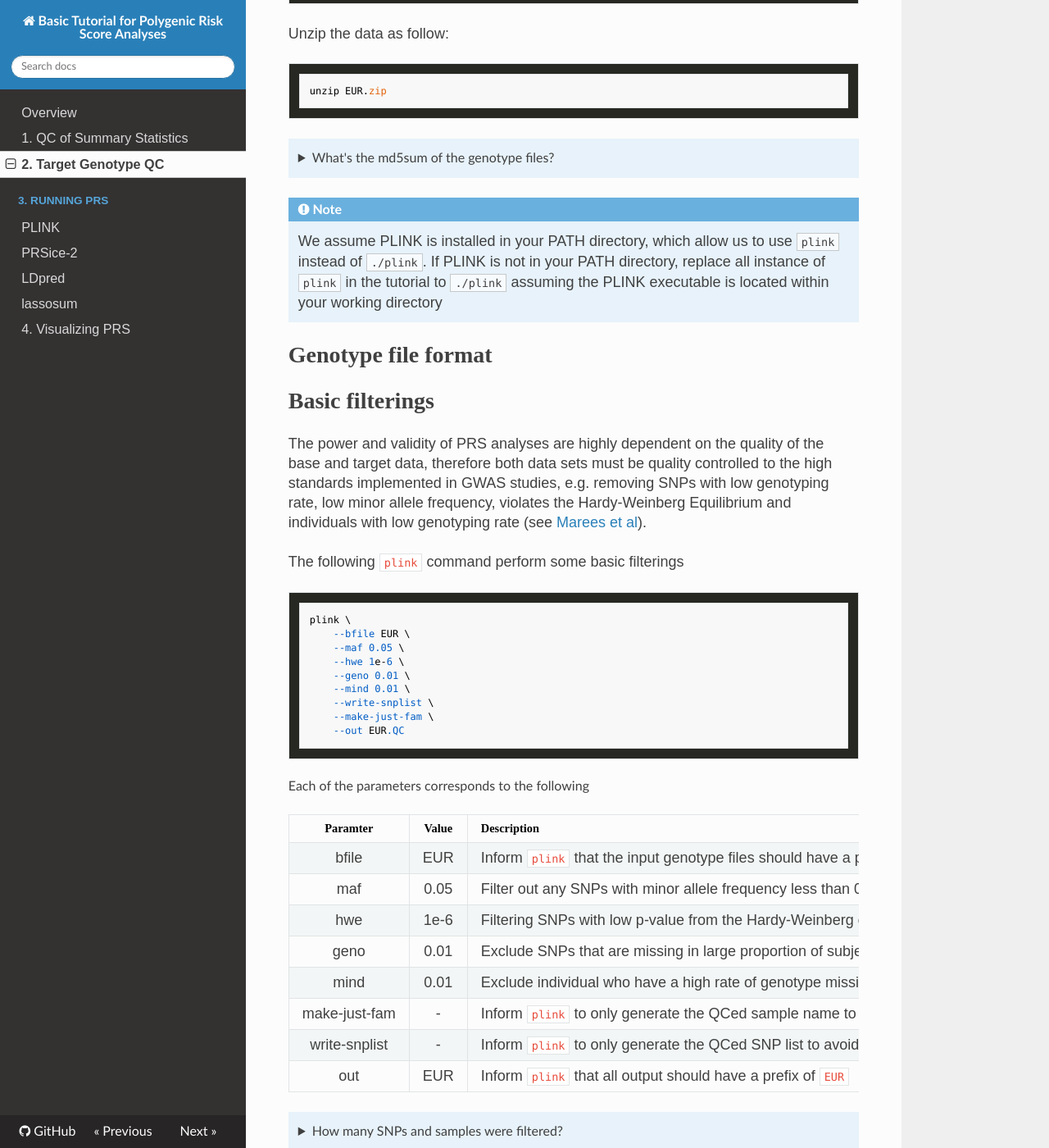
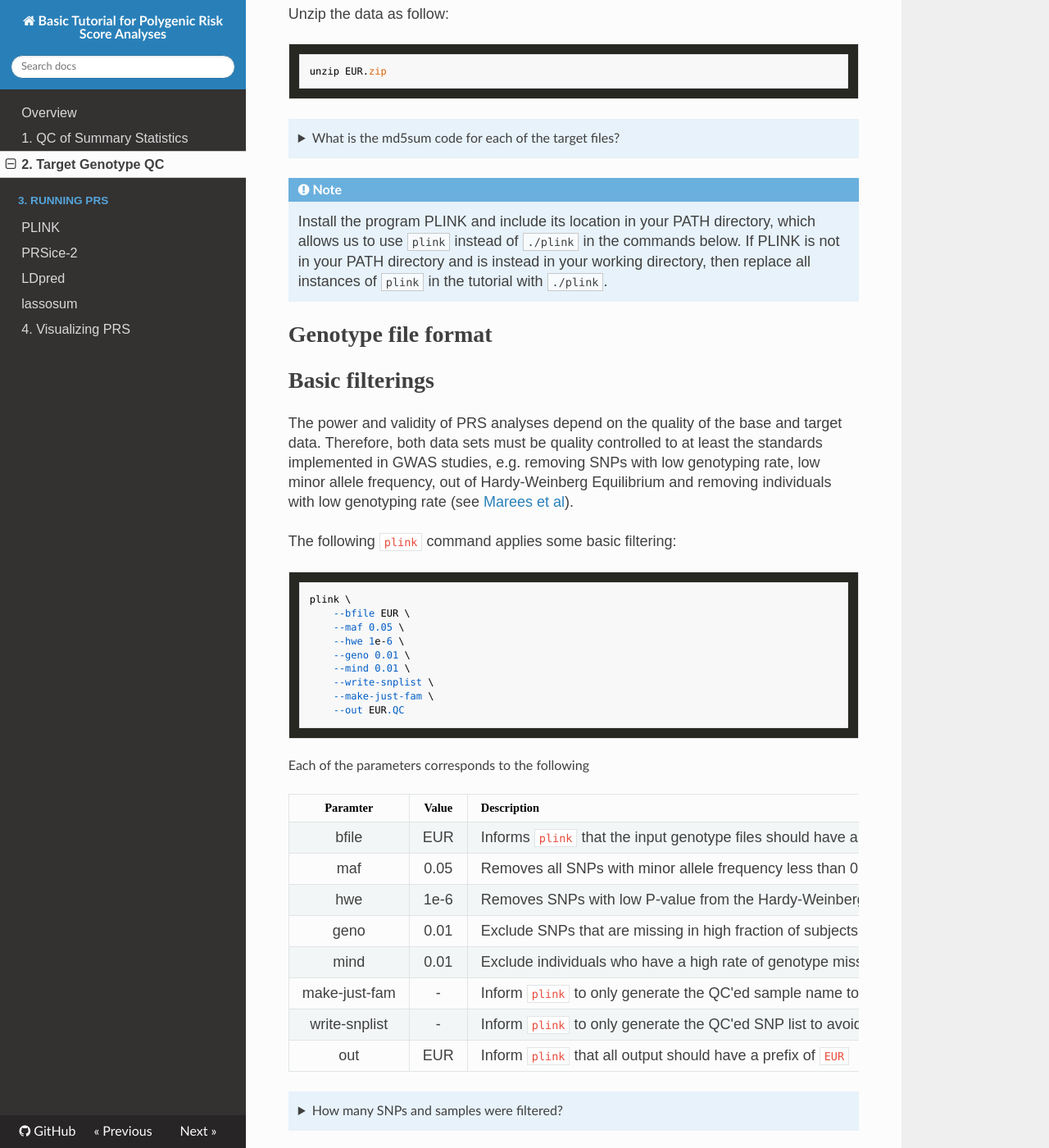
Before and after one commit to choishingwan/PRS-Tutorial, an MkDocs documentation site: the page built from docs/target.md, in a window 1280 px wide and 1400 px high, scrolled down 333 px. Shown: the whole window at 82% size. Built offline with MkDocs 1.6.1, drawn with Linux system fonts in a browser that asks for light colours; nearby versions of some CDN libraries; formulas are drawn with MathJax 3; some of the changed text lies outside the part shown.

Commit message:
Update target.md

````diff
--- a/docs/target.md
+++ b/docs/target.md
@@ -14,7 +13,7 @@
 unzip EUR.zip
 ```
 
-??? note "What's the md5sum of the genotype files?"
+??? note "What is the md5sum code for each of the target files?"
 
     |File|md5sum|
     |:-:|:-:|
@@ -25,22 +24,20 @@
     |**EUR.height**        |052beb4cae32ac7673f1d6b9e854c85b|
 
 !!! note
-    We assume PLINK is installed in your PATH directory, which allow us to use `plink` instead of `./plink`.
-    If PLINK is not in your PATH directory, replace all instance of `plink` in the tutorial to `./plink` assuming
-    the PLINK executable is located within your working directory
+    Install the program PLINK and include its location in your PATH directory, which allows us to use `plink` instead of `./plink` in the commands below. If PLINK is not in your PATH directory and is instead in your working directory, then replace all instances of `plink` in the tutorial with `./plink`.
 
 # Genotype file format
 
 # Basic filterings
-The power and validity of PRS analyses are highly dependent on
-the quality of the base and target data, therefore
-both data sets must be quality controlled to the high standards
+The power and validity of PRS analyses depend on
+the quality of the base and target data. Therefore,
+both data sets must be quality controlled to at least the standards
 implemented in GWAS studies, e.g. removing SNPs with low genotyping rate,
-low minor allele frequency, violates the Hardy-Weinberg Equilibrium and
+low minor allele frequency, out of Hardy-Weinberg Equilibrium and removing
 individuals with low genotyping rate
 (see [Marees et al](https://www.ncbi.nlm.nih.gov/pmc/articles/PMC6001694/)).
 
-The following `plink` command perform some basic filterings
+The following `plink` command applies some basic filtering:
 
 ```bash
 plink \
@@ -57,20 +54,20 @@
 
 | Paramter | Value | Description|
 |:-:|:-:|:-|
-| bfile | EUR | Inform `plink` that the input genotype files should have a prefix of `EUR` |
-| maf | 0.05 | Filter out any SNPs with minor allele frequency less than 0.05. Genotype error are more likely to influence SNPs with low MAF. Large sample size can adapt a lower MAF threshold|
-| hwe | 1e-6 | Filtering SNPs with low p-value from the Hardy-Weinberg exact test. SNPs with significant p-value from the HWE test are more likely to harbor genotyping error or are under selection. Filtering should be performed on the control samples to avoid filtering SNPs that are causal (under selection in cases)|
-| geno | 0.01 | Exclude SNPs that are missing in large proportion of subjects. A two pass filtering is usually performed (see [Marees et al](https://www.ncbi.nlm.nih.gov/pmc/articles/PMC6001694/)).|
-| mind | 0.01 | Exclude individual who have a high rate of genotype missingness. This might indicate problems in the DNA sample. (see [Marees et al](https://www.ncbi.nlm.nih.gov/pmc/articles/PMC6001694/) for more details).|
-| make-just-fam | - | Inform `plink` to only generate the QCed sample name to avoid generating the .bed file.  |
-| write-snplist | - | Inform `plink` to only generate the QCed SNP list to avoid generating the .bed file. |
+| bfile | EUR | Informs `plink` that the input genotype files should have a prefix of `EUR` |
+| maf | 0.05 | Removes all SNPs with minor allele frequency less than 0.05. Genotyping errors typically have a larger influence on SNPs with low MAF. Studies with large sample sizes could apply a lower MAF threshold|
+| hwe | 1e-6 | Removes SNPs with low P-value from the Hardy-Weinberg Equilibrium Fisher's exact or chi-squared test. SNPs with significant P-values from the HWE test are more likely affected by genotyping error or the effects of natural selection. Filtering should be performed on the control samples to avoid filtering SNPs that are causal (under selection in cases)|
+| geno | 0.01 | Exclude SNPs that are missing in high fraction of subjects. A two-stage filtering process is usually performed (see [Marees et al](https://www.ncbi.nlm.nih.gov/pmc/articles/PMC6001694/)).|
+| mind | 0.01 | Exclude individuals who have a high rate of genotype missingness, since this may indicate problems in the DNA sample. (see [Marees et al](https://www.ncbi.nlm.nih.gov/pmc/articles/PMC6001694/) for more details).|
+| make-just-fam | - | Inform `plink` to only generate the QC'ed sample name to avoid generating the .bed file.  |
+| write-snplist | - | Inform `plink` to only generate the QC'ed SNP list to avoid generating the .bed file. |
 | out | EUR | Inform `plink` that all output should have a prefix of `EUR` |
 
 ??? note "How many SNPs and samples were filtered?"
-    - `5` samples removed due to high rate of genotype missingness
-    - `1` SNP removed due missing genotype data
-    -  `872` SNPs were removed due to Hardy-Weinberg exact test results
-    - `242,459` SNPs were removed due to minor allele frequency
+    - `5` samples were removed due to a high rate of genotype missingness
+    - `1` SNP were removed due missing genotype data
+    -  `872` SNPs were removed due to being out of Hardy-Weinberg Equilibrium
+    - `242,459` SNPs were removed due to low minor allele frequency
 
 
 !!! note
@@ -78,11 +75,10 @@
     However,  this will use up a lot of storage space. Using `plink`'s
     `--extract`, `--exclude`, `--keep`, `--remove`, `--make-just-fam` and `--write-snplist` functions, we can work
     solely on the list of samples and SNPs without duplicating the
-    genotype file, therefore reducing the storage space usage.
+    genotype file, reducing the storage space usage.
 
 # Filter related samples
-Related samples in the target data might lead to overfitted results,
-hampering the generalizability of the results.
+Related samples in the target data may lead to overfitted results, limiting the generalisability of the results.
 
 To remove related samples, we first need to perform prunning to remove highly correlated SNPs:
 ```bash
@@ -95,9 +91,9 @@
 ```
 
 This will generate two files 1) **EUR.QC.prune.in** and 2) **EUR.QC.prune.out**
-All SNPs within **EUR.QC.prune.in** has a pairwise $r^2 < 0.25$
+All SNPs within **EUR.QC.prune.in** have a pairwise $r^2 < 0.25$
 
-Samples with more than third-degree relatedness ($\text{pi-hat} > 0.125$) can then be removed with
+Individuals that have a first or second degree relative in the sample ($\text{pi-hat} > 0.125$) can be removed with the following command:
 
 ```bash
 plink \
@@ -112,19 +108,15 @@
     - `2` samples were excluded
 
 !!! note
-    A greedy algorithm is used to remove the related samples. Which depending
-    on the random seed used, might generate different results. To reproduce
-    the same result, you might need to specify the random seed usage.
+    A greedy algorithm is used to remove closely related individuals in a way that optimises the size of the sample retained.                However, the algorithm is dependent on the random seed used, which can generate different results. Therefore, to reproduce
+    the same result, you will need to specify the same random seed.
 
-    PLINK's related sample removal does not take into account of the sample
-    phenotype. If one would like to minimize lost of cases for example,
-    a software called
-    [GreedyRelated](https://github.com/choishingwan/GreedyRelated) can be used.
+    PLINK's related sample removal does not account for the sample
+    phenotype. To minimize the loss of cases, the following algorithm can be used instead:
+    [GreedyRelated](https://github.com/choishingwan/GreedyRelated).
 
-# Remove samples with abnormal heterozygosity rate
-Individual with high or low heterozygosity rate can be contaminated or are inbreed.
-It is therefore a good idea to remove these samples from our dataset before continuing the analyse.
-Heterozygosity rate can be calculated using `plink` after performing prunning.
+# Remove samples with extreme heterozygosity rate
+Very high or low heterozygosity rates in individuals could be due to DNA contaminated or to high levels of inbreeding. Therefore, samples with extreme heterozygosity are typically removed prior to downstream analyses. Heterozygosity rates can be computed using `plink` after performing pruning.
 ```bash
 plink \
     --bfile EUR \
@@ -134,9 +126,8 @@
     --out EUR.QC
 ```
 
-This will generate the **EUR.QC.het** file which contains the F coefficient estimates.
-It will be easier to filter the samples using `R` instead of `awk`:
-Open a `R` section by tying `R` in your terminal
+This will generate the **EUR.QC.het** file, which contains F coefficient estimates for assessing heterozygosity.
+We will remove individuals with F coefficients that are more than 3 standard deviation (SD) units from the mean, which can be performed using the following `R` command (you can open an `R` session by typing `R` in your terminal):
 
 ```R tab="Without library"
 dat <- read.table("EUR.QC.het", header=T) # Read in the EUR.het file, specify it has header
@@ -159,10 +150,11 @@
 ??? note "How many samples were excluded due to high heterozygosity rate?"
     - `7` samples were excluded
 
-# Check for mis-matched Sex information
-Sometimes, sample mislabeling can occur and will lead to invalid results.
-A good indication of mislabeled sample is a mismatch between the biological sex and the reported sex.
-If the biological sex does not match up with the reported sex, it is likely that the sample has been mislabeled.
+# Check for mismatching sex information
+
+Sometimes sample mislabelling can occur, which may lead to invalid results.
+A good indication of mislabelled sample is a mismatch between biological sex and reported sex.
+If the biological sex does not match up with the reported sex, the sample may have been mislabelled.
 
 Before performing sex check, prunning should be performed (see [here](target.md#filter-related-samples)).
 Sex check can then easily be carried out using `plink`
````
Also changed, not shown: other parts of docs/target.md (+1 -2 lines).
